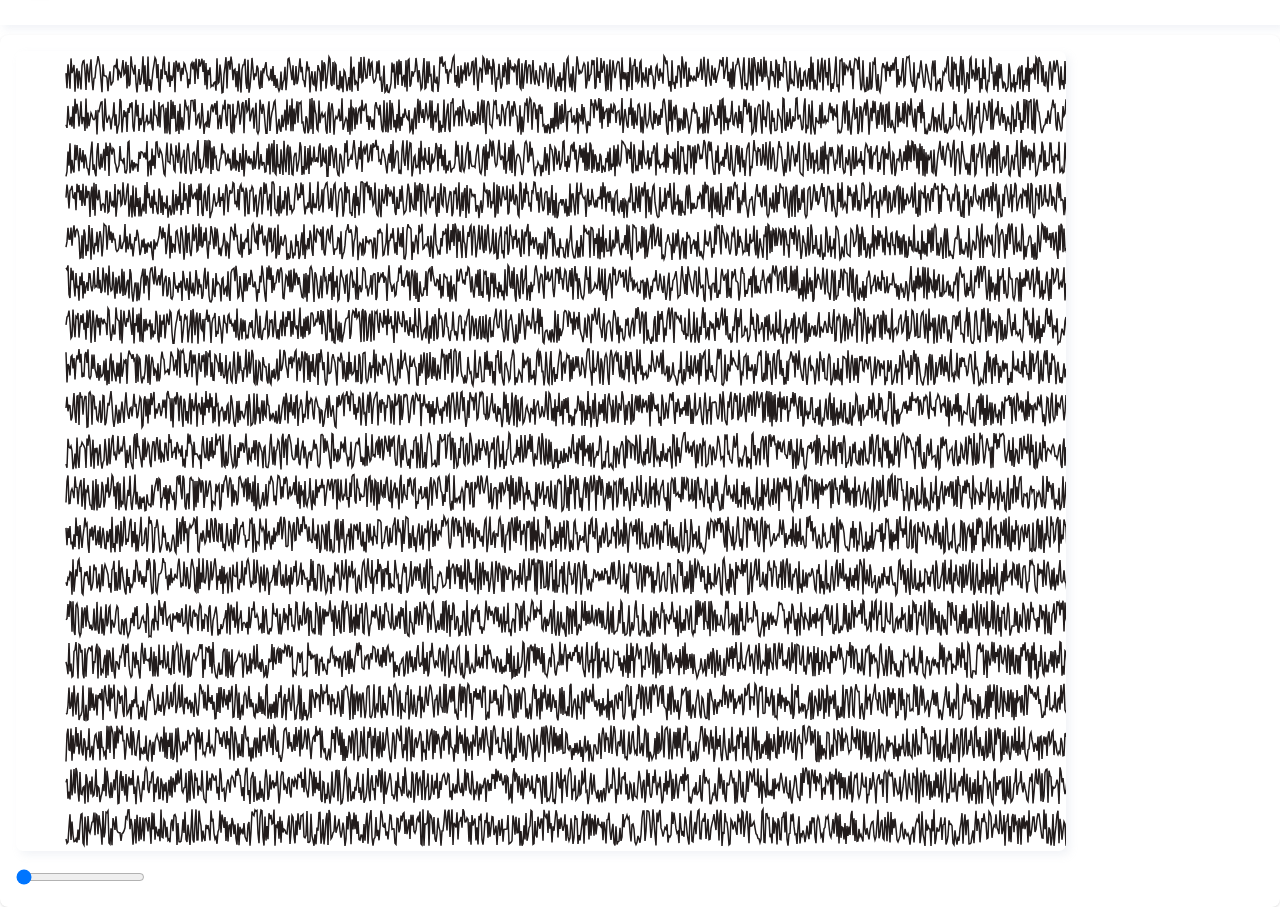
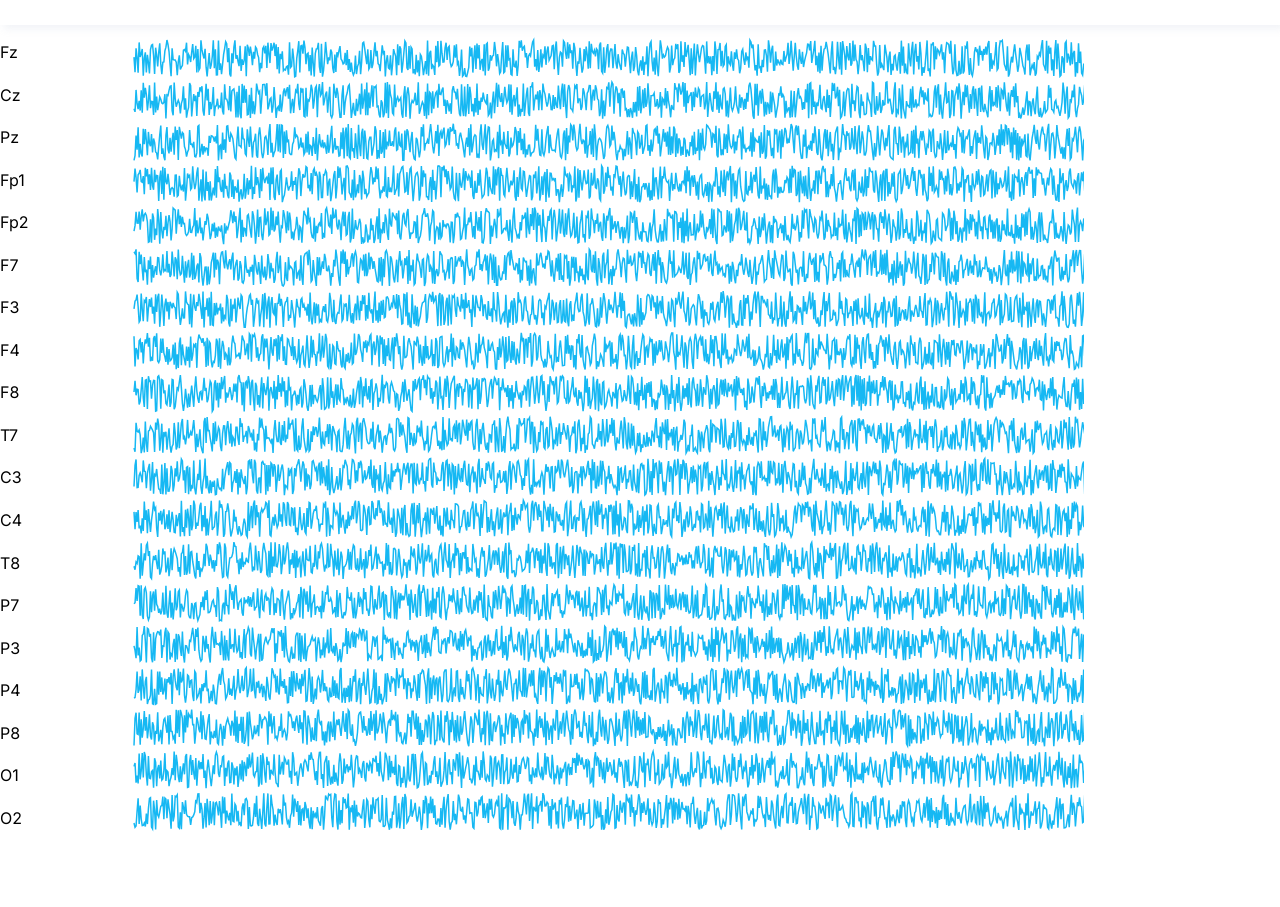
Before and after one commit to luiscam7/eeg-viewer, a Next.js app: page / in a window 1280 px wide. Shown: the part 73-980 px from the top of the page. After the commit the page ends 908 px from the top, so only its background shows below. Built offline with nearby package versions, Linux system fonts and the light colour scheme.

Commit message:
fixed interaction, rounded logo

```diff
--- a/src/app/components/EEGViewer.tsx
+++ b/src/app/components/EEGViewer.tsx
@@ -1,18 +1,12 @@
-// components/EEGViewer.tsx
 'use client';
-
-import React, { useEffect, useRef, useState } from 'react';
+import React, { useEffect, useRef } from 'react';
 import * as d3 from 'd3';
-import '../styles/EEGViewer.css';
-
-const channelLabels = ["Fz", "Cz", "Pz", "Fp1", "Fp2", "F7", "F3", "F4", "F8", "T7", "C3", "C4", "T8", "P7", "P3", "P4", "P8", "O1", "O2"];
 
 const EEGViewer: React.FC = () => {
   const svgRef = useRef<SVGSVGElement>(null);
-  const [startPoint, setStartPoint] = useState(0);
 
-  // Mock EEG data
   const channels = 19;
+  const channelLabels = ["Fz", "Cz", "Pz", "Fp1", "Fp2", "F7", "F3", "F4", "F8", "T7", "C3", "C4", "T8", "P7", "P3", "P4", "P8", "O1", "O2"];
   const mockEEGData = Array.from({ length: channels }, () => ({
     values: Array.from({ length: 5000 }, () => Math.random() * 10 - 5),
   }));
@@ -21,49 +15,57 @@ const EEGViewer: React.FC = () => {
     const svg = d3.select(svgRef.current);
     const width = +svg.attr('width');
     const height = +svg.attr('height');
-    const margin = { top: 5, right: 0, bottom: 5, left: 50 };
+    const margin = { top: 5, right: 0, bottom: 5, left: 100};
     const channelHeight = (height - margin.top - margin.bottom - (channels - 1) * margin.top) / channels;
 
-    const container = svg.select('.eeg-container');
-    if (container.empty()) {
-      svg.append('g').attr('class', 'eeg-container');
+    svg.on('mouseover', function() {
+      svg.dispatch('start');
+    });
+
+    svg.on('mouseout', function() {
+        svg.dispatch('end');
+    });
+
+    const container = svg.append('g');
+
+    const zoom = d3.zoom()
+      .scaleExtent([1, 1])  // prevents zooming in or out
+      .translateExtent([[0, 0], [width * 5, height]])  // extent to which we can pan
+      .on('zoom', zoomed);
+
+    svg.call(zoom);
+
+    function zoomed(event: d3.D3ZoomEvent<SVGSVGElement, unknown>) {
+      // Restricting vertical movement using transform
+      container.attr('transform', `translate(${event.transform.x},0)`);
     }
 
-    function drawEEGData() {
     mockEEGData.forEach((channel, i) => {
       const y = (channelHeight + margin.top) * i + margin.top;
+
+      const xScale = d3.scaleLinear().domain([0, 5000]).range([margin.left, width * 5 - margin.right]);
       const yScale = d3.scaleLinear().domain([-5, 5]).range([y + channelHeight, y]);
-        const xScale = d3.scaleLinear().domain([startPoint, startPoint + 1000]).range([margin.left, width - margin.right]);
 
-        const lineGenerator = d3.line<number>().x((d, index) => xScale(index + startPoint)).y(d => yScale(d));
+      const lineGenerator = d3.line<number>().x((d, index) => xScale(index)).y(d => yScale(d));
 
-        // Add EEG path
-        svg.select(`.path-${i}`).remove();
-        svg.append('path')
-          .attr('class', `path-${i}`)
+      container.append('path')
         .datum(channel.values)
         .attr('fill', 'none')
-          .attr('stroke', '#3B82F6')
+        .attr('stroke', '#16b8f3')
         .attr('stroke-width', 1.5)
         .attr('d', lineGenerator);
     });
-    }
 
-    drawEEGData();
-  }, [startPoint, mockEEGData]);
+  }, []);
 
   return (
-    <div className="p-4 bg-base-100 shadow rounded-lg">
+    <div style={{ display: 'flex' }}>
+      <div style={{ display: 'flex', flexDirection: 'column', justifyContent: 'space-between', height: '800px', padding: '5px 0', marginRight: '5px' }}>
+        {channelLabels.map(label => (
+          <div key={label}>{label}</div>
+        ))}
+      </div>
       <svg ref={svgRef} width="1050" height="800"></svg>
-      <div className="mt-4">
-        <input
-          type="range"
-          min="0"
-          max="4000"
-          value={startPoint}
-          onChange={(e) => setStartPoint(+e.target.value)}
-        />
-      </div>
     </div>
   );
 };
--- a/src/app/components/Toolbar.tsx
+++ b/src/app/components/Toolbar.tsx
@@ -15,7 +15,7 @@ const BrainWaveToolbar: React.FC<BrainWaveToolbarProps> = ({ userName, userImage
     <div className={`toolbar-container px-4 shadow-lg dark:shadow-none dark:ring-1 dark:ring-gray-500`}>
       {/* Logo Section */}
       {/* Logo and title */}
-      <div className="relative w-8 h-8 shadow-md rounded-md">
+      <div className="relative w-8 h-8 shadow-md rounded-full">
         <Image src={logoPath} alt="BrainWave logo" layout="fill" objectFit="cover" className="rounded-full" />
       </div>
       <div className="flex-1">
```
Lines whose indentation alone changed are shown as unchanged.
